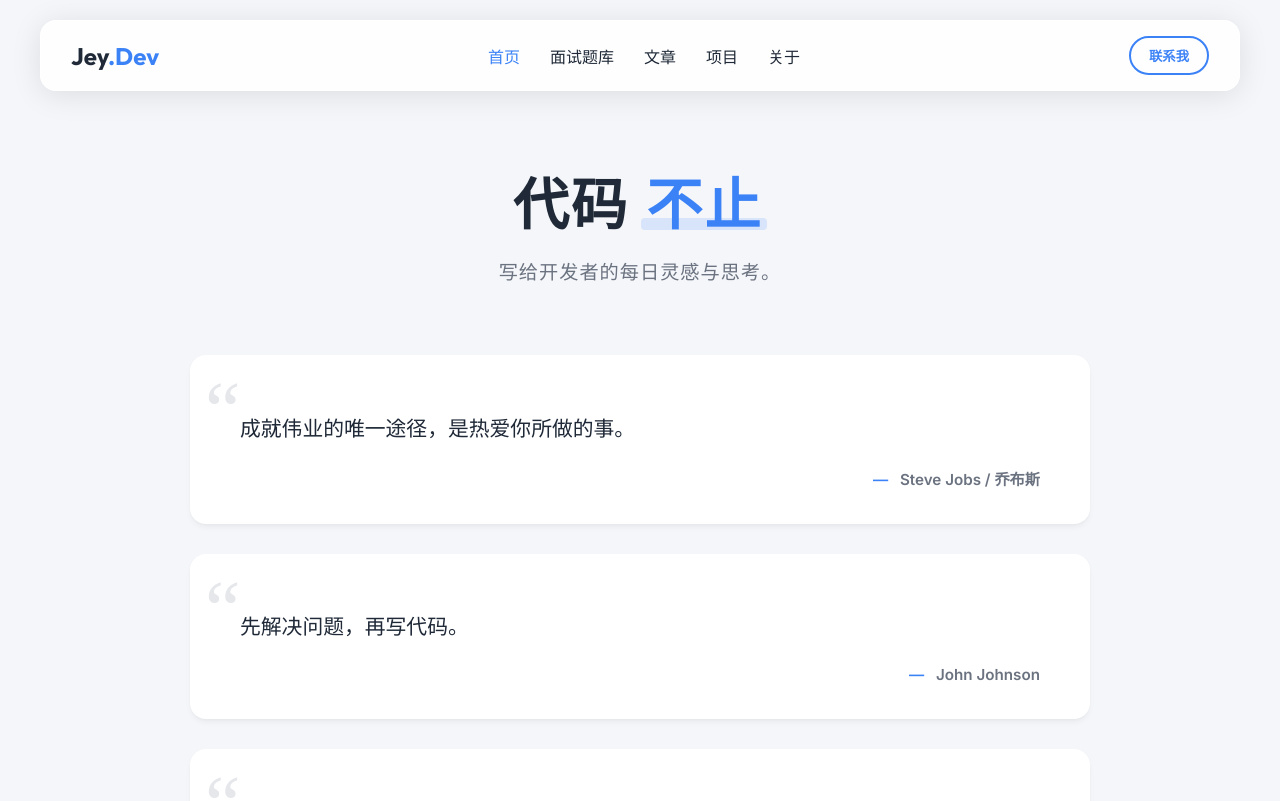
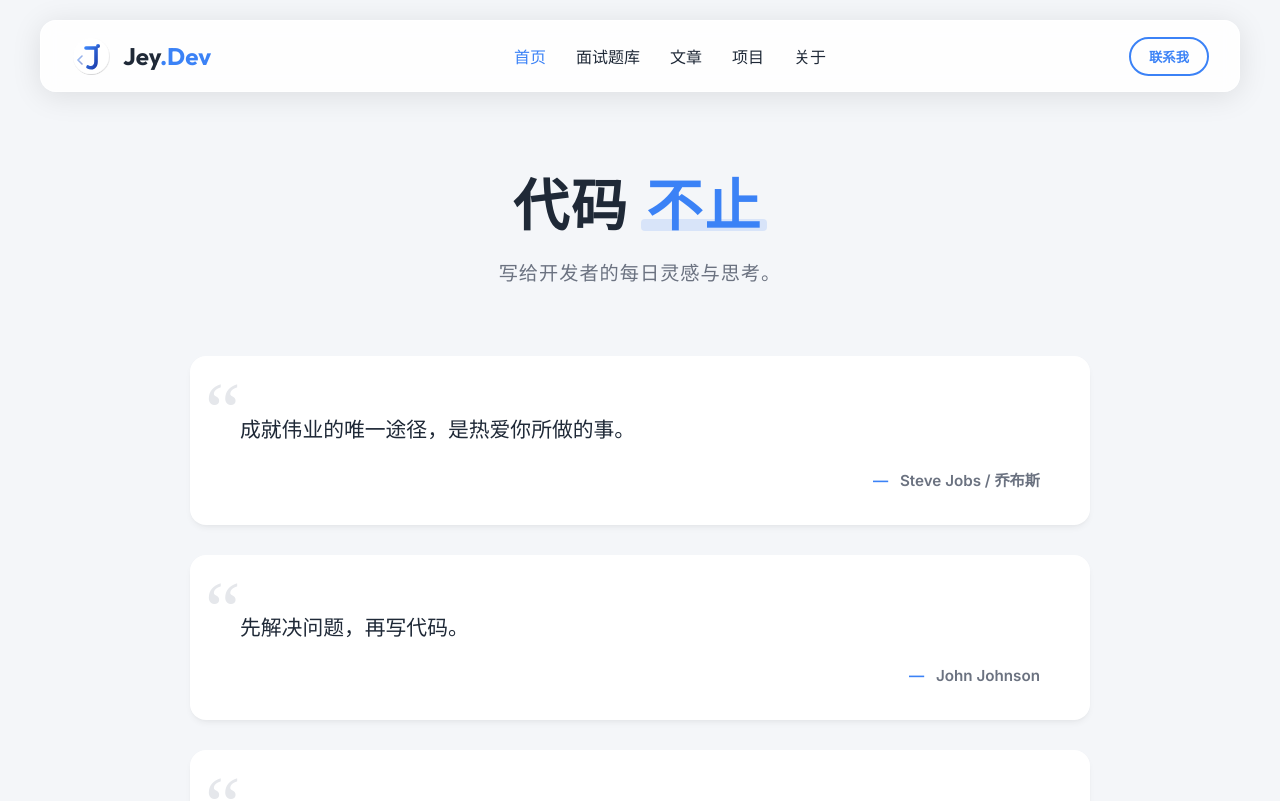
Before and after one commit to wqjack/blog, a Vue app: page / in a window 1280 px wide. Shown: the top 801 px of the page. Built offline with nearby package versions, Linux system fonts and the light colour scheme.

Commit message:
chore: add new brand logo and favicon

```diff
--- a/index.html
+++ b/index.html
@@ -1,13 +1,17 @@
 <!doctype html>
 <html lang="en">
+
 <head>
   <meta charset="UTF-8" />
   <link rel="icon" type="image/svg+xml" href="/vite.svg" />
   <meta name="viewport" content="width=device-width, initial-scale=1.0" />
-    <title>Jey's Blog</title>
+  <link rel="icon" type="image/svg+xml" href="/logo.svg" />
+  <title>Jey.Dev | Frontend & Thoughts</title>
+  <script type="module" src="/src/main.js"></script>
 </head>
+
 <body>
   <div id="app"></div>
-    <script type="module" src="/src/main.js"></script>
 </body>
+
 </html>
--- a/src/App.vue
+++ b/src/App.vue
@@ -1,6 +1,7 @@
 <template>
   <header class="navbar glass-panel">
     <div class="logo">
+      <img src="/logo.svg" alt="Logo" class="logo-img" />
       <span class="logo-text">Jey<span class="highlight">.Dev</span></span>
     </div>
     <nav>
@@ -39,6 +40,22 @@
   top: 20px;
   z-index: 100;
   margin-bottom: 40px;
+}
+
+.logo {
+  display: flex;
+  align-items: center;
+  gap: 12px;
+}
+
+.logo-img {
+  width: 40px;
+  height: 40px;
+  transition: transform 0.3s ease;
+}
+
+.logo:hover .logo-img {
+  transform: rotate(-10deg);
 }
 
 .logo-text {
```
Also changed, not shown: public/logo.svg (added). Lines whose indentation alone changed are shown as unchanged.
